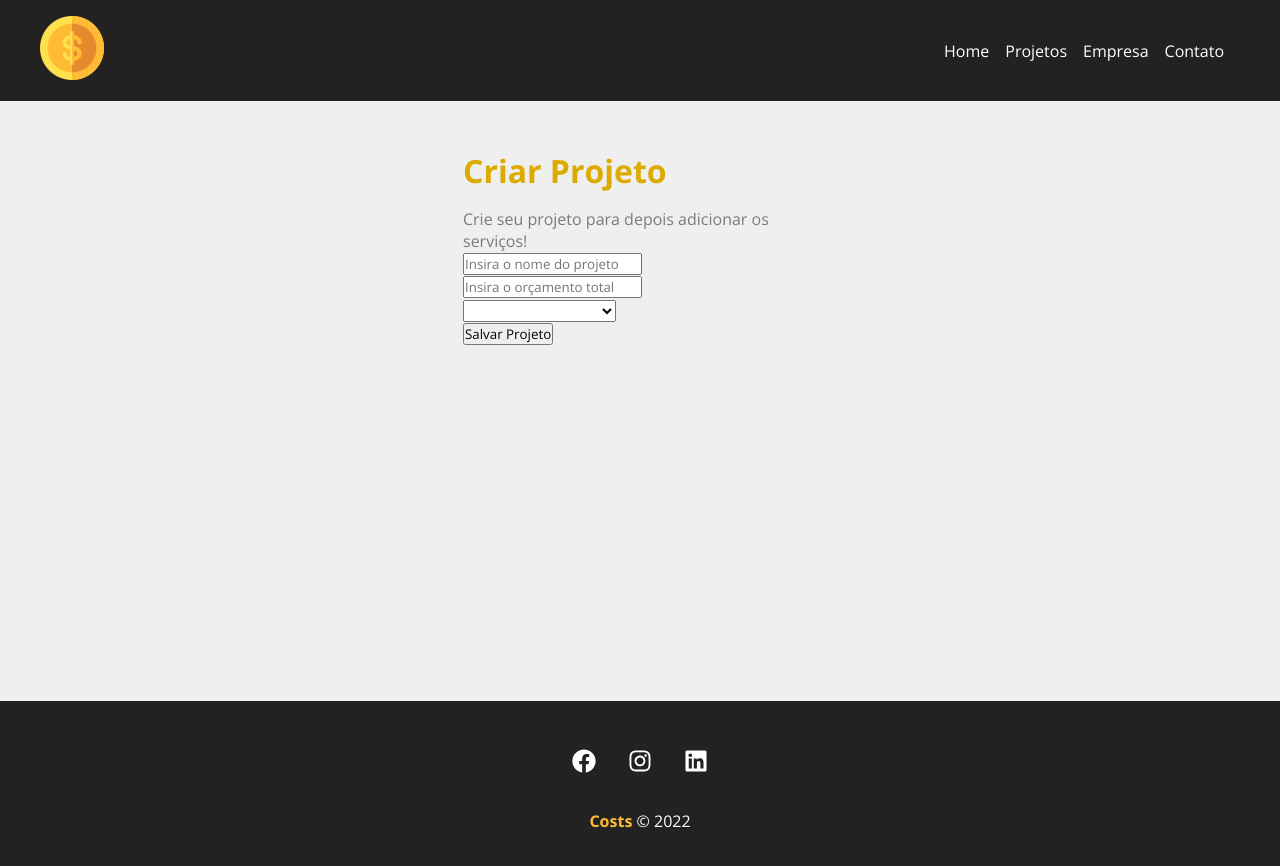
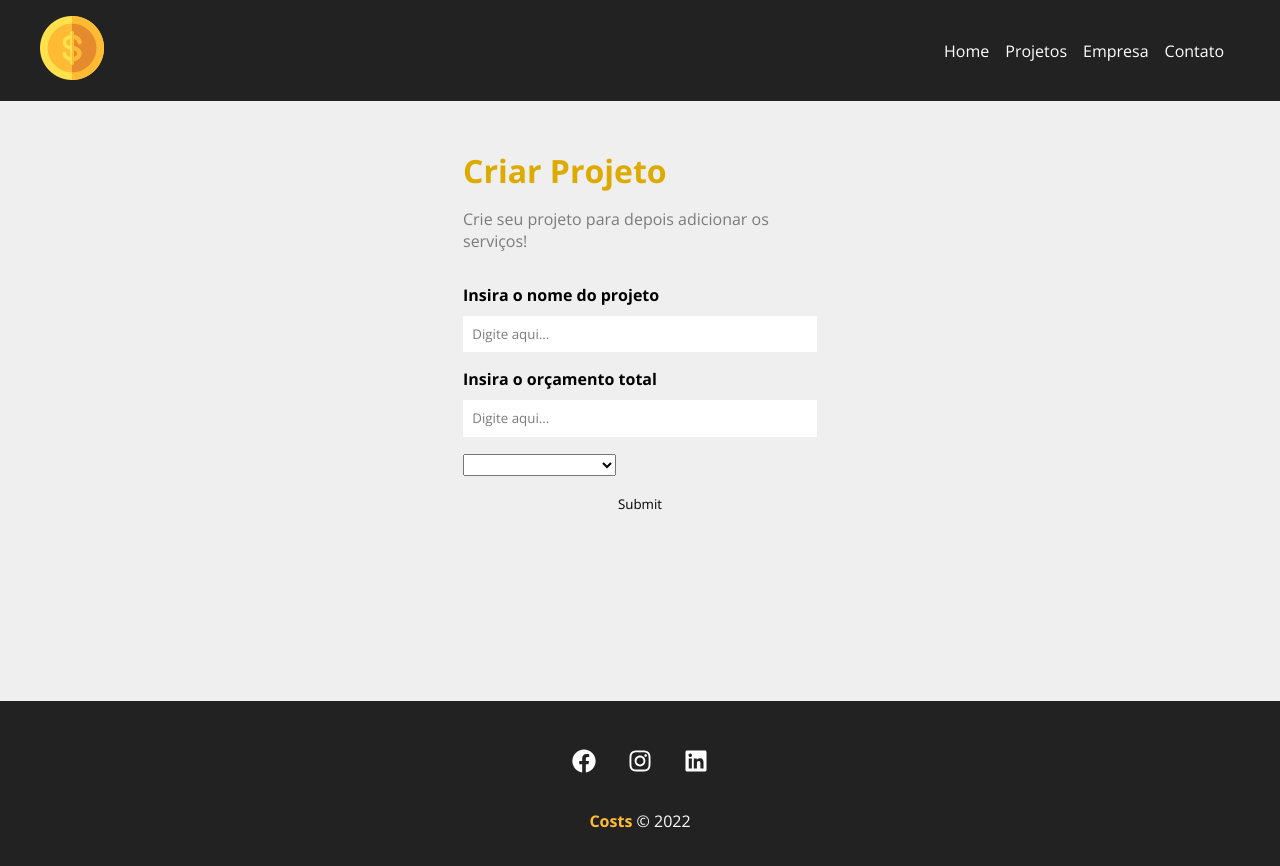
Before and after one commit to GabrielSoaresGomes/projetoReactHoraDeCodar, a React (Create React App) app in the folder costs/: page /newproject in a window 1280 px wide. Shown: the top 866 px of the page. Built offline with nearby package versions, Linux system fonts and the light colour scheme.

Commit message:
feat: Iniciando os inputs e selects dinâmicos

```diff
--- /dev/null
+++ b/costs/src/components/form/Input.js
@@ -0,0 +1,18 @@
+import styles from "./Input.module.css"
+
+function Input({type, text, name, placeholder, handleOnChange, value}) {
+    return (
+        <div className={styles.form_control}>
+            <label htmlFor={name}>{text}</label>
+            <input
+                name={name}
+                type={type}
+                placeholder={placeholder}
+                onChange={handleOnChange}
+                value={value}
+            />
+        </div>
+    )
+}
+
+export default Input
--- /dev/null
+++ b/costs/src/components/form/Input.module.css
@@ -0,0 +1,20 @@
+.form_control {
+    display: flex;
+    flex-direction: column;
+    margin-bottom: 1em;
+}
+
+.form_control label {
+    margin-bottom: .6em;
+    font-weight: bold;
+}
+
+.form_control input {
+    padding: .7em;
+    border-radius: 0;
+    border: none;
+}
+
+.form_control input::placeholder {
+    color: #7b7b7b;
+}
--- /dev/null
+++ b/costs/src/components/form/Select.module.css
@@ -0,0 +1,20 @@
+.form_control {
+    display: flex;
+    flex-direction: column;
+    margin-bottom: 1em;
+}
+
+.form_control label {
+    margin-bottom: .6em;
+    font-weight: bold;
+}
+
+.form_control input {
+    padding: .7em;
+    border-radius: 0;
+    border: none;
+}
+
+.form_control input::placeholder {
+    color: #7b7b7b;
+}
--- a/costs/src/components/project/ProjectForm.js
+++ b/costs/src/components/project/ProjectForm.js
@@ -1,20 +1,18 @@
+import styles from "./ProjectForm.module.css"
+
+import Input from "../form/Input.js"
+
 function ProjectForm() {
     return (
-       <form>
-           <div>
-               <input type="text" placeholder="Insira o nome do projeto"/>
-           </div>
-           <div>
-               <input type="number" placeholder="Insira o orçamento total"/>
-           </div>
+       <form className = {styles.form}>
+               <Input text={"Insira o nome do projeto"} name={"Nome do projeto"} type={'text'} placeholder={"Digite aqui..."} />
+               <Input text={"Insira o orçamento total"} name={"Orçamento total"} type={'number'} placeholder={"Digite aqui..."} />
            <div>
                <select name="category_id">
                 <option disabled>Selecione a categoria</option>
            </select>
            </div>
-           <div>
-               <input type="submit" value="Salvar Projeto" />
-           </div>
+           <Input name={"Salvar Projeto"} type={'submit'} placeholder={"Salvar Projeto"} />
        </form>
     )
 }
--- a/costs/src/components/project/ProjectForm.module.css
+++ b/costs/src/components/project/ProjectForm.module.css
@@ -0,0 +1,4 @@
+.form {
+    width: 100%;
+    margin: 2em 0;
+}
```
Also changed, not shown: costs/src/components/form/Select.js (added, +15 -0 lines).
